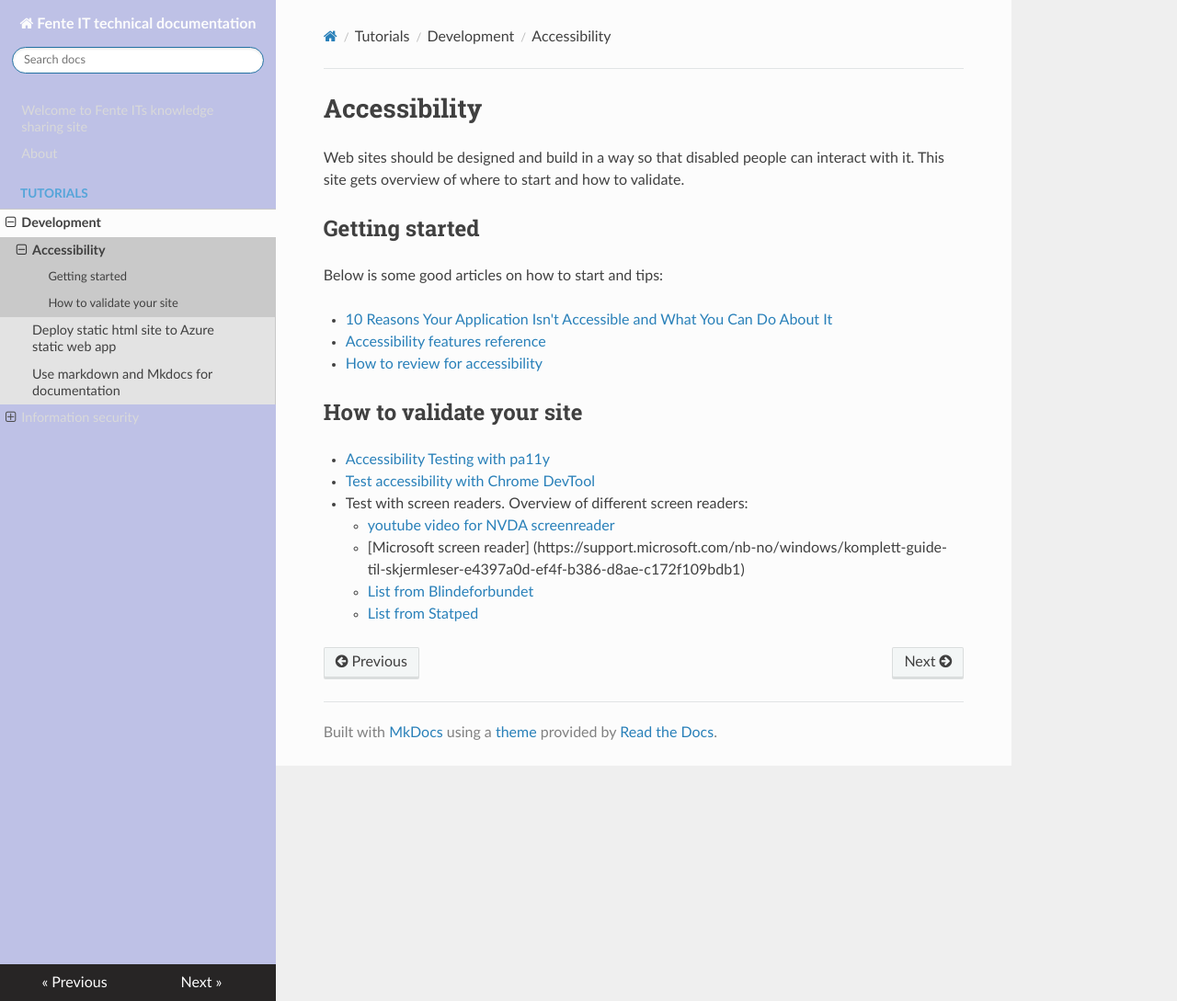
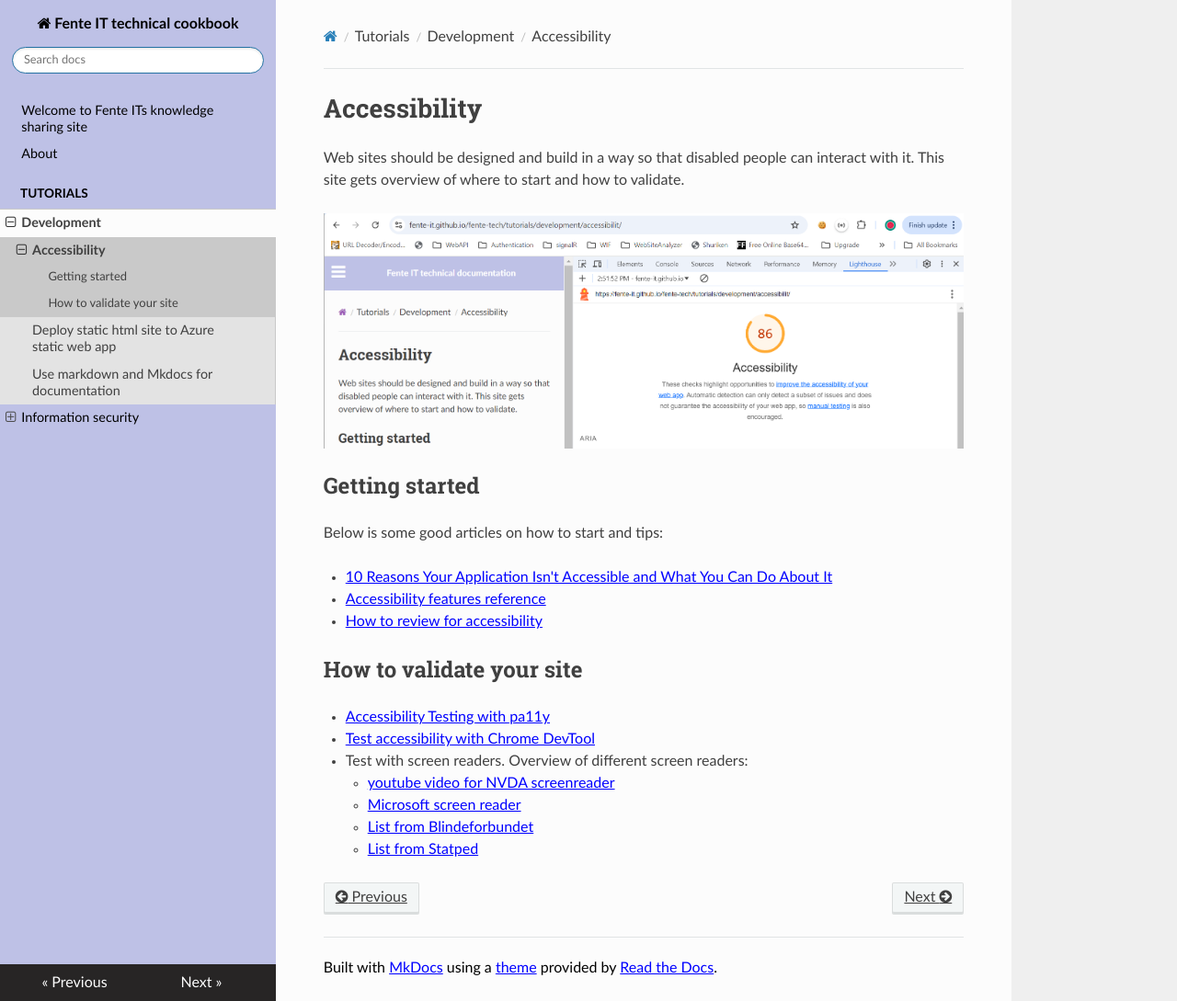
Before and after one commit to fente-it/fente-tech, an MkDocs documentation site: the page built from docs/tutorials/development/accessibilit.md, in a window 1280 px wide and 1089 px high. Shown: the whole window at 92% size. Built offline with MkDocs 1.6.1, drawn with Linux system fonts in a browser that asks for light colours; nearby versions of some CDN libraries.

Commit message:
Fix accessibility issues

```diff
--- a/docs/css/customstyle.css
+++ b/docs/css/customstyle.css
@@ -1,7 +1,11 @@
 /* Change the background color of the navigation menu */
 
+.wy-side-nav-search>a, .wy-menu-vertical a, .wy-menu-vertical p.caption {
+    color: black;
+}
 .wy-side-nav-search {
     background-color: #bec1e6;
+    color: black;
 }
 
 .wy-nav-side {
@@ -10,6 +14,27 @@
 }
 
 /*Mobile*/
-.wy-nav-top{
+.wy-nav-top, .wy-nav-top a{
     background-color: #bec1e6;
+    color: black;
 }
+
+
+.rst-content .section ol li>a,
+.rst-content .section ul li>a,
+.rst-content .toctree-wrapper ol li>a,
+.rst-content .toctree-wrapper ul li>a,
+.rst-content section ol li>a,
+.rst-content section ul li>a {
+    color:  blue;
+    text-decoration: underline!important;
+}
+
+footer a, footer a:visited{
+    color:  blue;
+    text-decoration: underline!important;
+}
+
+footer {
+    color: black;
+}
--- a/docs/tutorials/development/accessibilit.md
+++ b/docs/tutorials/development/accessibilit.md
@@ -1,6 +1,8 @@
 # Accessibility
 
 Web sites should be designed and build in a way so that disabled people can interact with it. This site gets overview of where to start and how to validate.
+
+![](./images/accessibility.png)
 
 ## Getting started
 Below is some good articles on how to start and tips:
@@ -16,6 +18,6 @@ Below is some good articles on how to start and tips:
 - [Test accessibility with Chrome DevTool](https://developer.chrome.com/docs/devtools/accessibility/reference#audits)
 - Test with screen readers. Overview of different screen readers:
     - [youtube video for NVDA screenreader](https://www.youtube.com/watch?v=Jao3s_CwdRU&list=PLNYkxOF6rcICWx0C9LVWWVqvHlYJyqw7g&index=5)
-    - [Microsoft screen reader] (https://support.microsoft.com/nb-no/windows/komplett-guide-til-skjermleser-e4397a0d-ef4f-b386-d8ae-c172f109bdb1)
+    - [Microsoft screen reader](https://support.microsoft.com/nb-no/windows/komplett-guide-til-skjermleser-e4397a0d-ef4f-b386-d8ae-c172f109bdb1)
     - [List from Blindeforbundet](https://www.blindeforbundet.no/hjelpemidler-og-produkter/skjermleser)
     - [List from Statped](https://www.statped.no/laringsressurser/syn/ikt-for-punktskriftbrukere2/skjermleserprogram/)
--- a/mkdocs.yml
+++ b/mkdocs.yml
@@ -1,4 +1,4 @@
-site_name: Fente IT technical documentation
+site_name: Fente IT technical cookbook
 docs_dir: docs
 theme:
   name: readthedocs
```
Also changed, not shown: docs/tutorials/development/images/accessibility.png (added).
